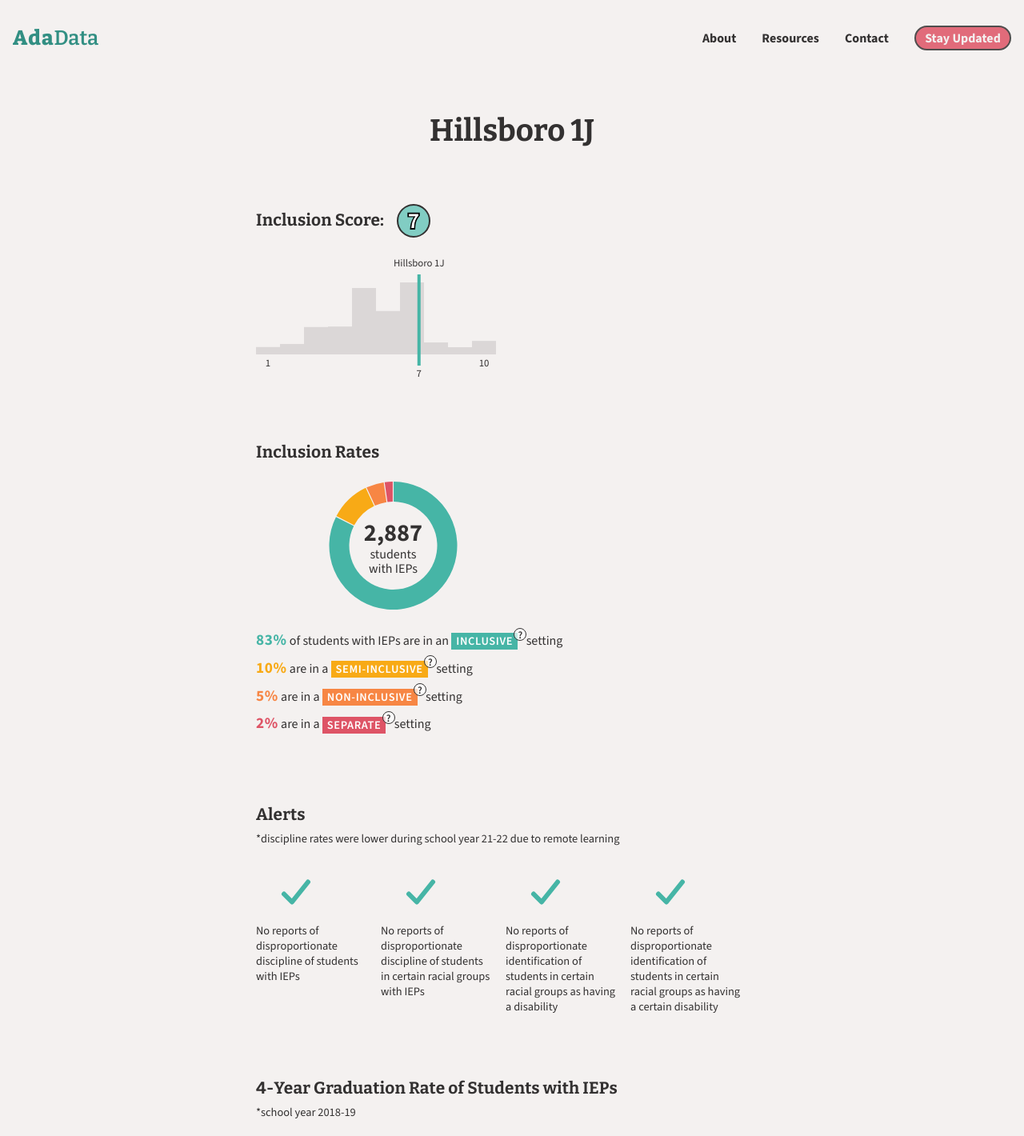
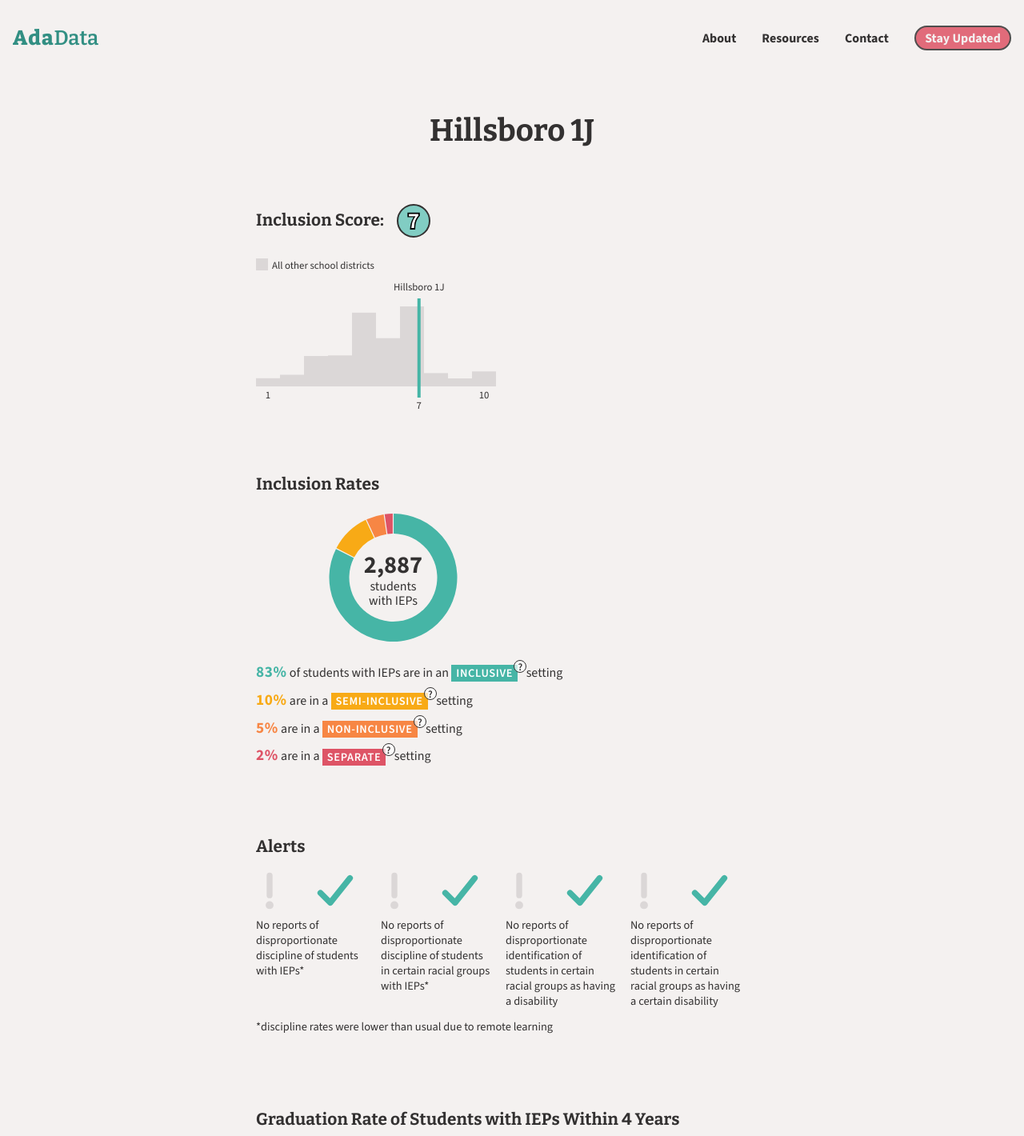
Before and after one commit to bronna/inclusion, a SvelteKit app: page /4100023 in a window 1280 px wide. Shown: the top 1420 px of the page at 80% size. Built offline with nearby package versions, Linux system fonts and the light colour scheme.

Commit message:
UI updates

```diff
--- a/src/components/AlertCard.svelte
+++ b/src/components/AlertCard.svelte
@@ -22,8 +22,24 @@
             />
         </svg>
     {:else}
+        <div class="svg-container">
+            <!-- exclamation mark -->
+            <svg width="100px" height="100px" viewBox="0 0 100 100" xmlns="http://www.w3.org/2000/svg" style="transform: scale(0.75);">
+                <line
+                    x1="50" y1="20"
+                    x2="50" y2="60"
+                    stroke={colors[6]}
+                    stroke-width="12"
+                    stroke-linecap="round"
+                />
+                <circle
+                    cx="50" cy="80"
+                    r="8"
+                    fill={colors[6]}
+                />
+            </svg>
             <!-- check mark -->
-        <svg width="100px" height="100px" viewBox="0 0 100 100" xmlns="http://www.w3.org/2000/svg" style="transform: scale(0.5);">
+            <svg width="100px" height="100px" viewBox="0 0 100 100" xmlns="http://www.w3.org/2000/svg" style="transform: scale(0.75);">
                 <path
                     d="M20,55 L40,75 L80,25"
                     stroke={colors[0]}
@@ -33,11 +49,12 @@
                     stroke-linejoin="round"
                 />
             </svg>
+        </div>
     {/if}
     {#if alertData.name === "Suspension/Expulsion"}
-        <p class="alert-description">{alertData.value === "No" ? "No reports of disproportionate discipline of students with IEPs" : "This district reported disproportionate discipline of students with IEPs"}</p>
+        <p class="alert-description">{alertData.value === "No" ? "No reports of disproportionate discipline of students with IEPs*" : "This district reported disproportionate discipline of students with IEPs"}</p>
     {:else if alertData.name === "Suspension/Expulsion by race"}
-        <p class="alert-description">{alertData.value === "No" ? "No reports of disproportionate discipline of students in certain racial groups with IEPs" : "This district reported disproportionate discipline of students in certain racial groups with IEPs"}</p>
+        <p class="alert-description">{alertData.value === "No" ? "No reports of disproportionate discipline of students in certain racial groups with IEPs*" : "This district reported disproportionate discipline of students in certain racial groups with IEPs"}</p>
     {:else if alertData.name === "Disproportionate representation"}
         <p class="alert-description">{alertData.value === "No" ? "No reports of disproportionate identification of students in certain racial groups as having a disability" : "This district reported disproportionate identification of students in certain racial groups as having a disability"}</p>
     {:else if alertData.name === "Disproportionate representation by disability"}
@@ -61,4 +78,17 @@
         font-size: 0.9rem;
         margin-bottom: 0;
     }
+
+    .svg-container {
+        display: flex;
+        justify-content: center; /* Center SVGs horizontally */
+        align-items: center; /* Align SVGs vertically */
+        gap: -0px; /* Space between SVGs */
+        margin-left: -1.5rem;
+    }
+
+    .svg-container svg {
+        flex: 1; /* Allow SVGs to grow and shrink as needed */
+        max-width: 100%; /* Prevent SVGs from growing beyond their container */
+    }
 </style>
--- a/src/components/Header.svelte
+++ b/src/components/Header.svelte
@@ -55,6 +55,7 @@
     border: none;
     font-size: 2rem;
     cursor: pointer;
+    color: var(--text-color);
   }
 
   .nav-links {
@@ -92,6 +93,7 @@
     font-size: 2rem;
     font-weight: 600;
     cursor: pointer;
+    color: var(--text-color);
   }
 
   @media (max-width: 768px) {
--- a/src/components/MiniHistogram.svelte
+++ b/src/components/MiniHistogram.svelte
@@ -15,9 +15,9 @@
     let bins
     let xScale, yScale
     let xPos
-    const margin = { top: 30, right: 0, bottom: 30, left: 0 }
+    const margin = { top: 60, right: 0, bottom: 30, left: 0 }
     const width = 300 - margin.left - margin.right
-    const height = 150 - margin.top - margin.bottom
+    const height = 190 - margin.top - margin.bottom
 
     let metricScale = d3.scaleLinear().range([0, width])
 
@@ -100,6 +100,11 @@
                 </text>
             {/if}
         {/each}
+
+        <g class="legend" transform="translate(0, -60)">
+            <rect width="15" height="15" fill={colors[6]}></rect>
+            <text x="20" y="12.5" fill={colors[5]} font-size="0.8rem">All other school districts</text>
+        </g>
 
         {#if currentMetric1Value && xPos !== undefined && xPos !== null}
             <text
--- a/src/routes/[districtID]/+page.svelte
+++ b/src/routes/[districtID]/+page.svelte
@@ -94,16 +94,16 @@
 
     <div class="text-width metric">
         <h3 class="metric-name">Alerts</h3>
-        <p class="data-asterisk">*discipline rates were lower during school year 21-22 due to remote learning</p>
         {#if districtData.properties["Total Student Count"] && alerts}
             <AlertsCards alertsData={alerts} />
         {:else}
             <p>No data available</p>
         {/if}
+        <p class="data-asterisk">*discipline rates were lower than usual due to remote learning</p>
     </div>
 
     <div class="text-width metric">
-        <h3 class="metric-name">4-Year Graduation Rate of Students with IEPs</h3>
+        <h3 class="metric-name">Graduation Rate of Students with IEPs Within 4 Years</h3>
         <p class="data-asterisk">*school year 2018-19</p>
         {#if districtData.properties["Total Student Count"]}
             <DonutChart
@@ -188,7 +188,7 @@
     .data-asterisk {
         font-size: 0.9rem;
         color: var(--color-text);
-        margin-top: 0.5rem;
+        margin-top: 0.8rem;
     }
 
     .district-cards-container {
```
Also changed, not shown: src/routes/+page.svelte (+11 -11 lines). Lines whose indentation alone changed are shown as unchanged.
